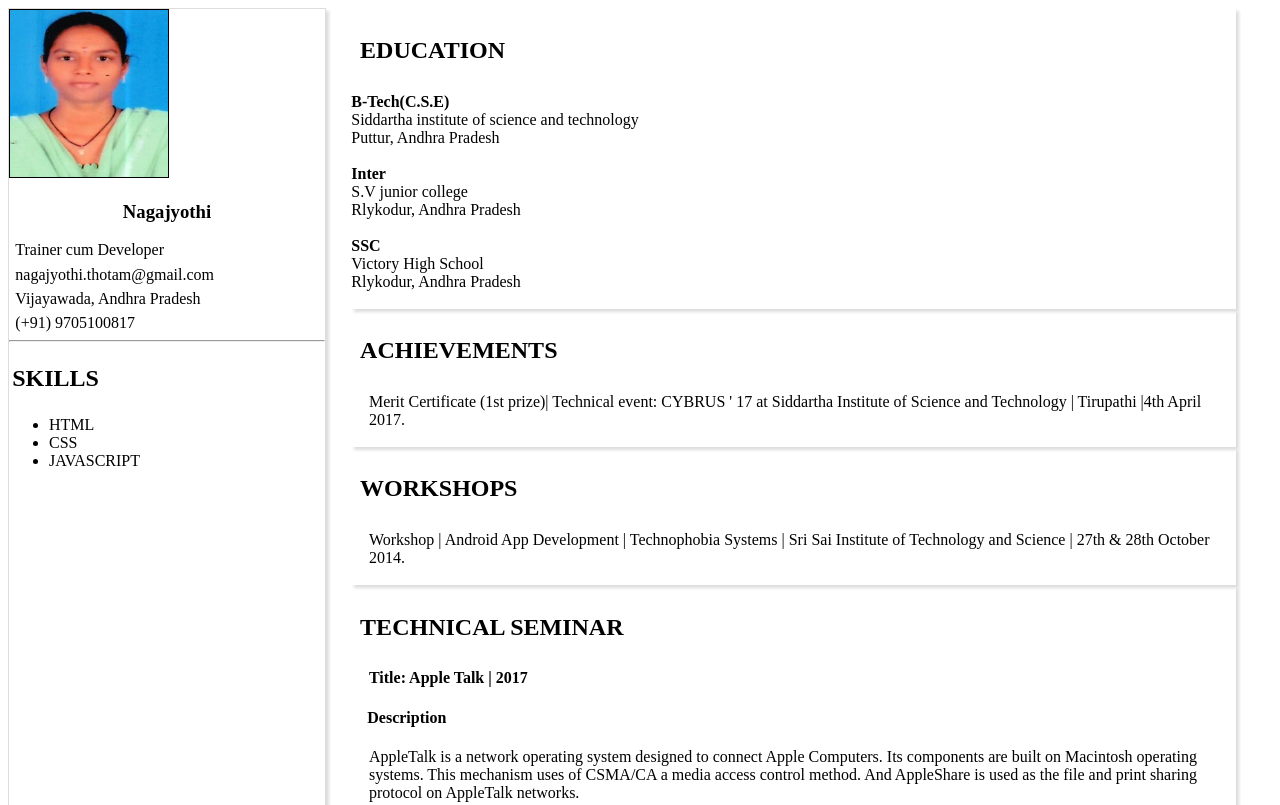
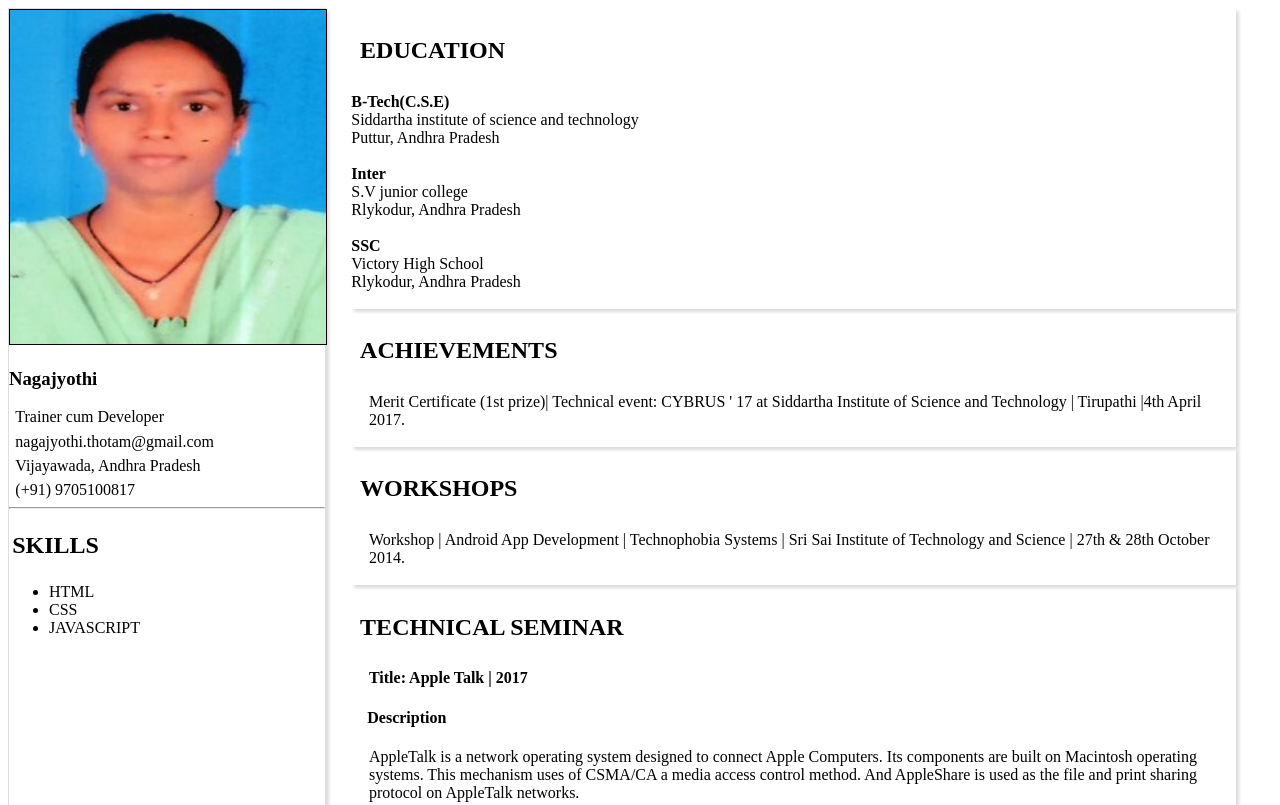
Before and after one commit to SindhuCheboyina/Resume-Builder, a plain HTML site: page n.html in a window 1280 px wide. Shown: the top 805 px of the page. Drawn offline with Linux system fonts and the light colour scheme.

Commit message:
added img class and padding.

```diff
--- a/n.html
+++ b/n.html
@@ -12,11 +12,9 @@
 <!-- Body -->
 <body>
 <div class="col-1">
-    <div class="col-3">
-        <div class="img" id="details">
-          <img src="images/jyo.jpg">
-          <h3 align="center">Nagajyothi</h3>
-        </div>
+    <div class="col-3" id="details" style="padding-bottom:48%">
+          <img src="images/jyo.jpg" class="img">
+          <h3>Nagajyothi</h3>
         <script>
 
           /* Profile Data */
```
